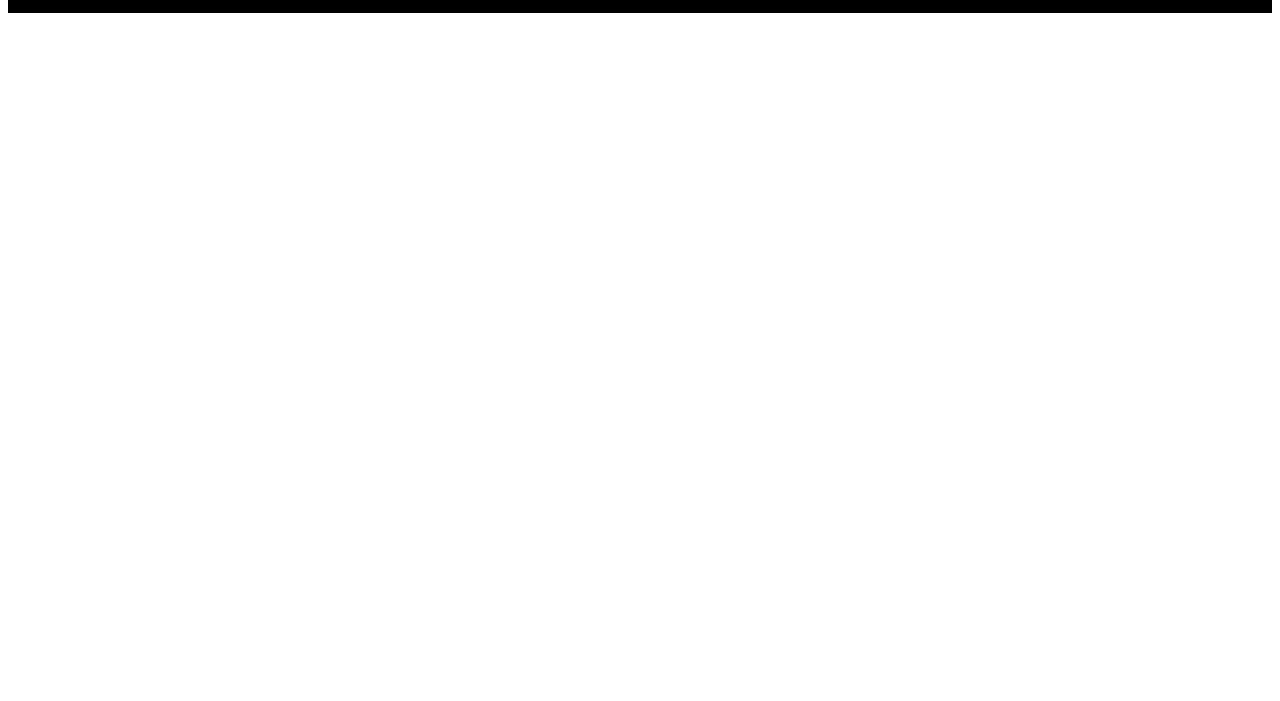
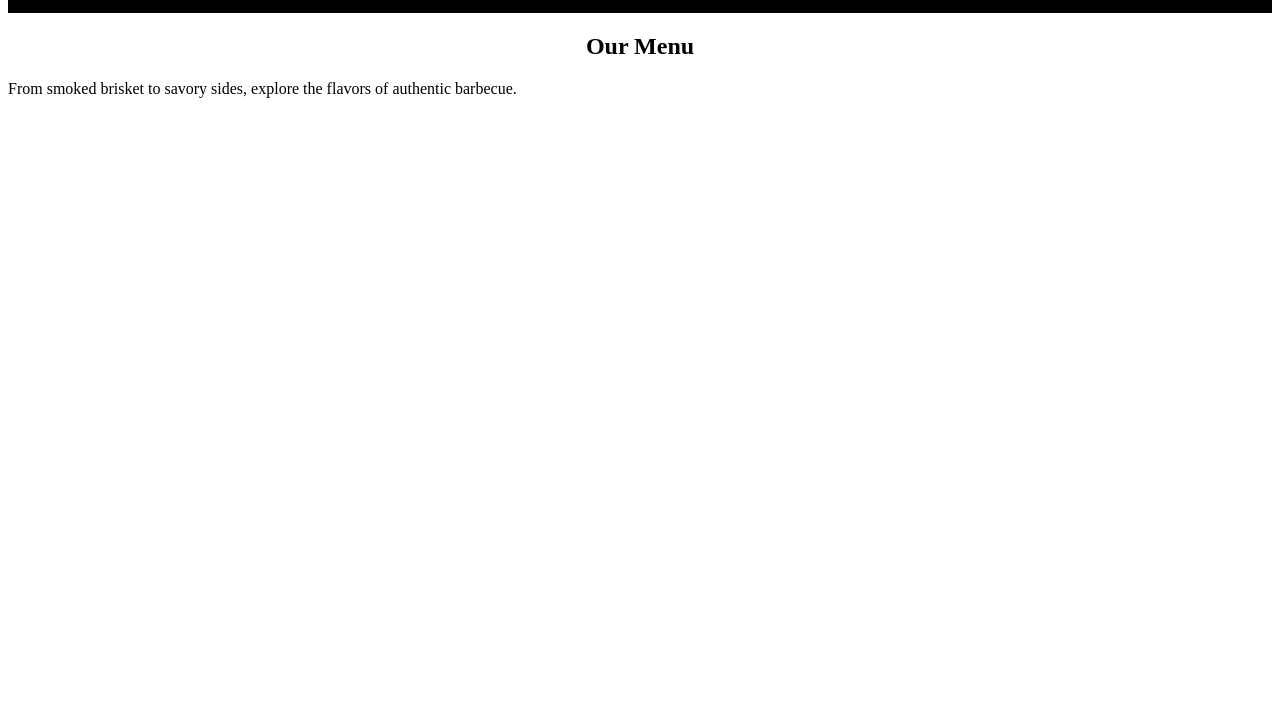
Before and after one commit to nic-dgl103-f24-cvs2/project-MOONLIGHT-1406, a plain HTML site: page menu.html in a window 1280 px wide. Shown: the part 99-800 px from the top of the page. Drawn offline with Linux system fonts and the light colour scheme.

Commit message:
adjust hero section to menu html

```diff
--- a/menu.html
+++ b/menu.html
@@ -21,6 +21,11 @@
             </ul>
         </nav>
     </header>
+    <!-- Hero Section -->
+    <section class="hero menu-hero">
+        <h1>Our Menu</h1>
+        <p>From smoked brisket to savory sides, explore the flavors of authentic barbecue.</p>
+    </section>
 
     <script>
         function showNav() {
```
